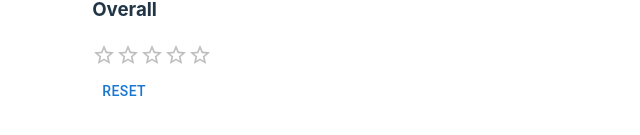
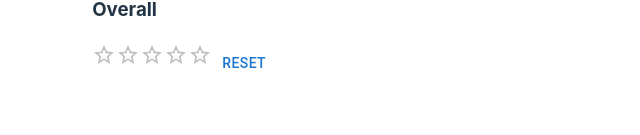
Before and after one commit to patrixo/react-advanced-patterns, a React (Vite) app: page / in a window 1280 px wide. Shown: the part 439-574 px from the top of the page, without its empty margins (319-959 px from the left). Built offline with nearby package versions, Linux system fonts and the light colour scheme.

Commit message:
removed styling

```diff
--- a/src/components/ResetButton.jsx
+++ b/src/components/ResetButton.jsx
@@ -10,8 +10,6 @@ export const ResetButton = ({ children }) => {
   };
 
   return (
-    <div style={{display: 'block'}}>
       <Button onClick={resetSurvey}>{children}</Button>
-    </div>
   );
 };
```
